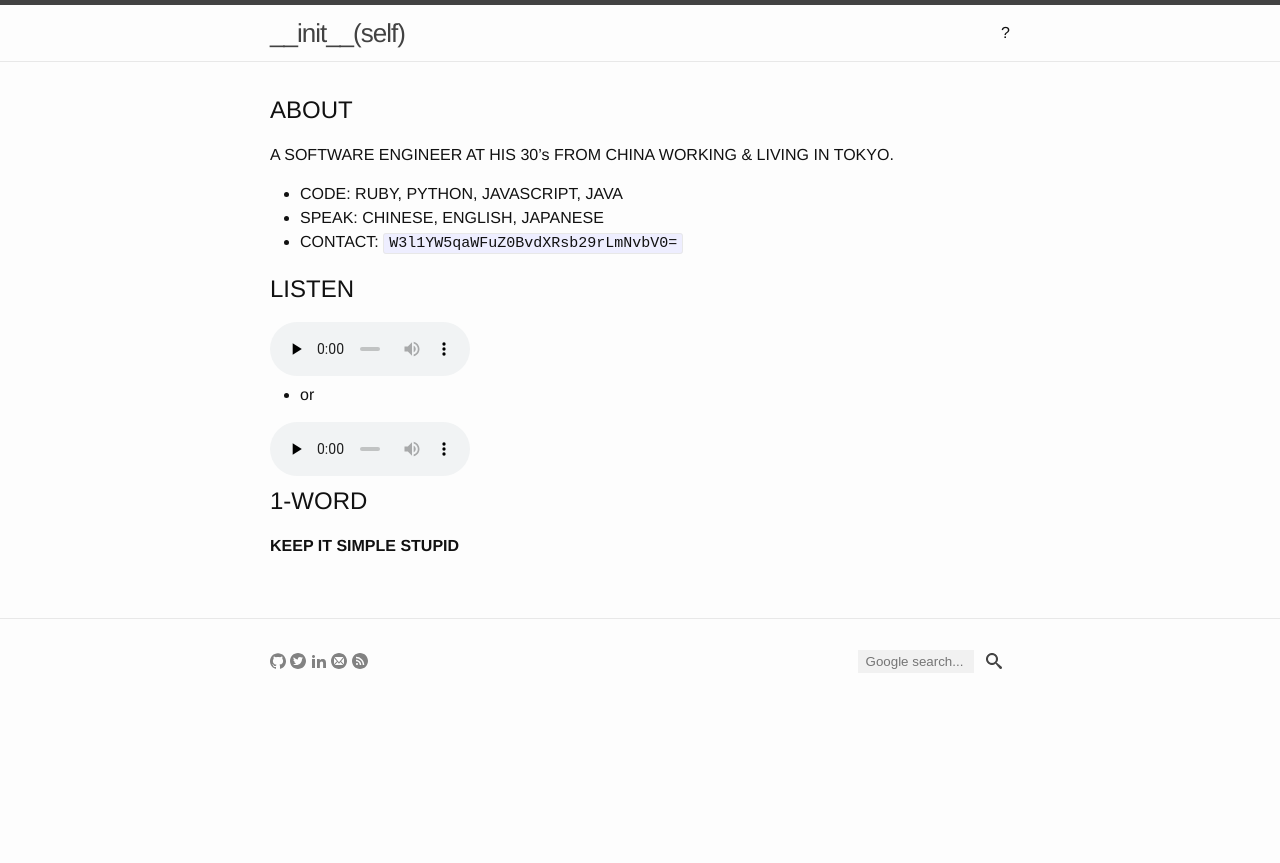
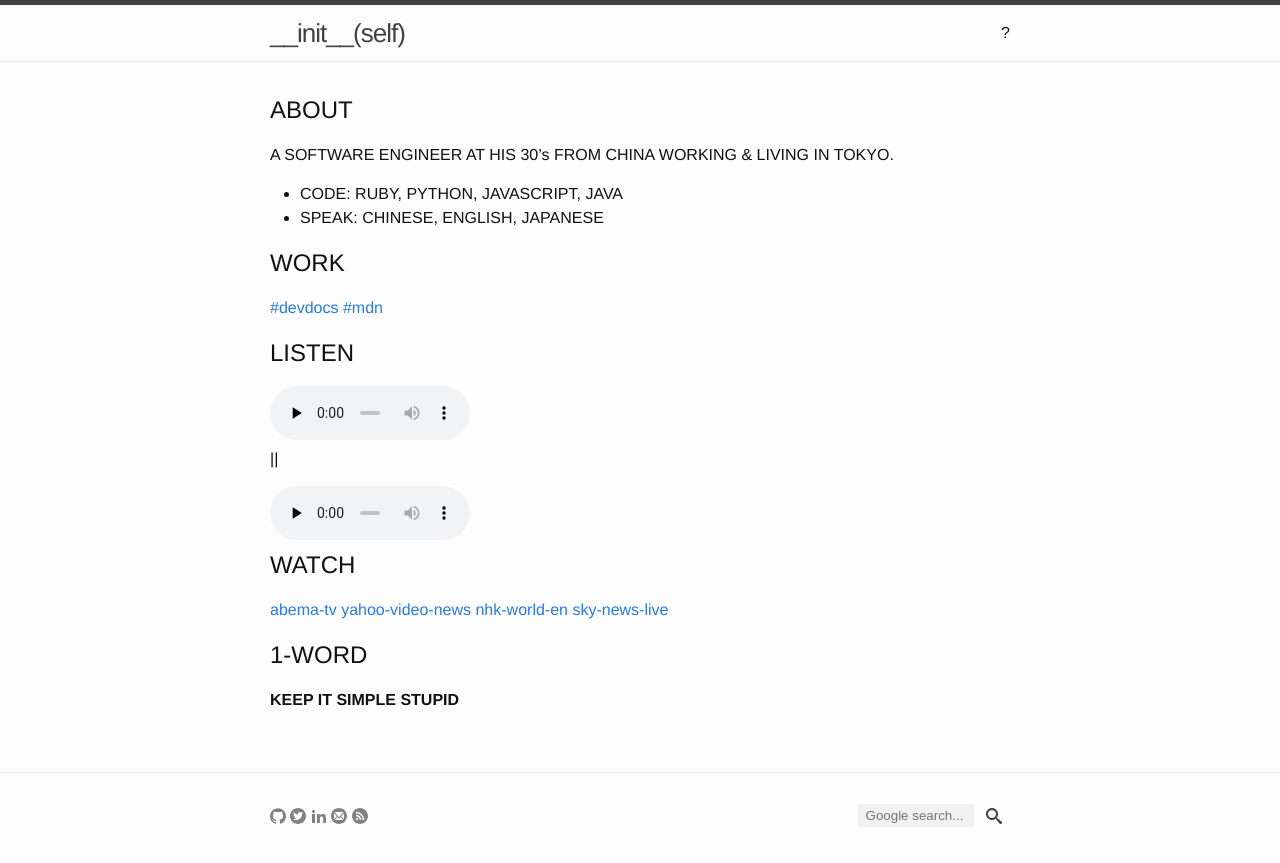
Before and after one commit to yuan-jiang/yuan-jiang.github.io, a Jekyll site: the page built from about.md, in a window 1280 px wide. Shown: the top 863 px of the page. Built offline with Jekyll 4.4.1, drawn with Linux system fonts in a browser that asks for light colours.

Commit message:
Update about.md

```diff
--- a/about.md
+++ b/about.md
@@ -8,17 +8,21 @@ permalink: /about/
 A SOFTWARE ENGINEER AT HIS 30's FROM CHINA WORKING & LIVING IN TOKYO.
 - CODE: RUBY, PYTHON, JAVASCRIPT, JAVA
 - SPEAK: CHINESE, ENGLISH, JAPANESE
-- CONTACT: `W3l1YW5qaWFuZ0BvdXRsb29rLmNvbV0=`
+
+# WORK
+[#devdocs](https://devdocs.io/)  [#mdn](https://developer.mozilla.org/en-US/)
 
 # LISTEN
 <audio id="bbclive" controls style="width:200px;" preload="none">
   <source src="http://bbcwssc.ic.llnwd.net/stream/bbcwssc_mp1_ws-eieuk">
   <source src="http://bbcwssc.ic.llnwd.net/stream/bbcwssc_mp1_ws-eieuk_backup">
-</audio>
-- or
+</audio> ||
 <audio controls style="width:200px;" preload="none">
   <source src="http://musicbird.leanstream.co/JCB068-MP3?args=tunein_02" type="audio/mpeg">
 </audio>
 
+# WATCH
+[abema-tv](https://abema.tv/)  [yahoo-video-news](https://news.yahoo.co.jp/)  [nhk-world-en](https://www3.nhk.or.jp/nhkworld/en/live/)  [sky-news-live](https://www.youtube.com/watch?v=9Auq9mYxFEE)
+
 # 1-WORD
 <b>KEEP IT SIMPLE STUPID</b>
```
